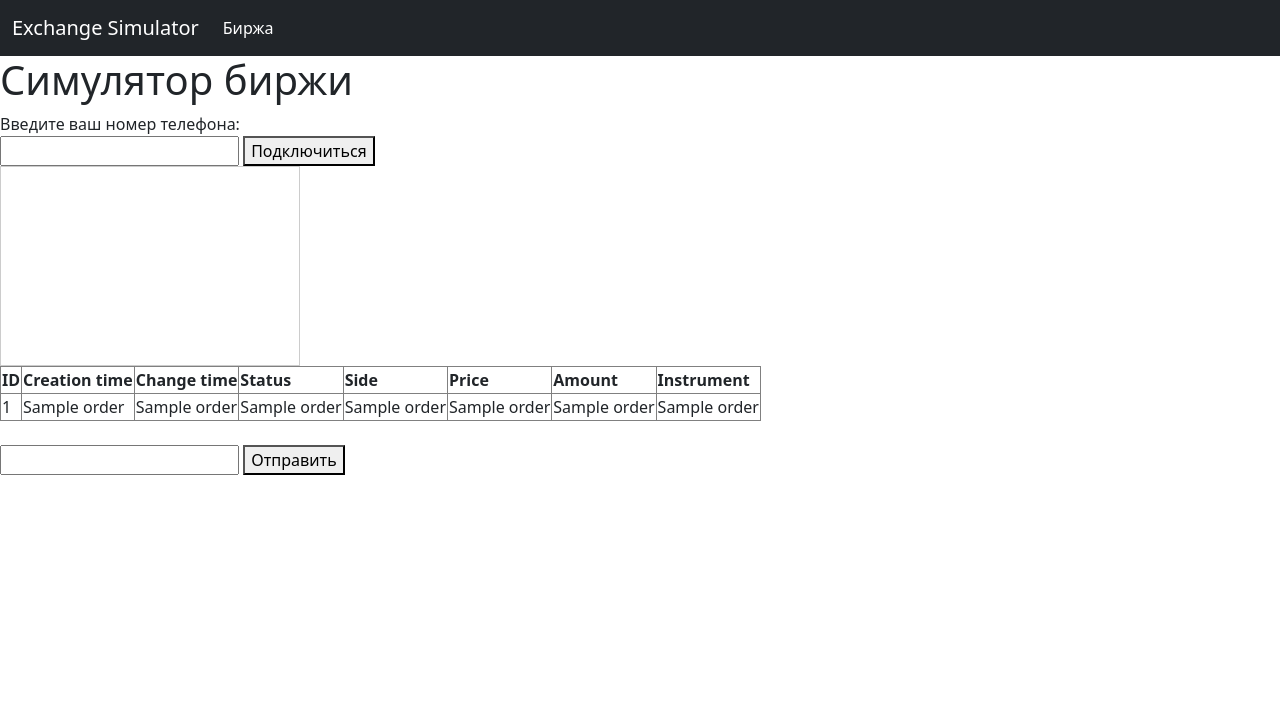
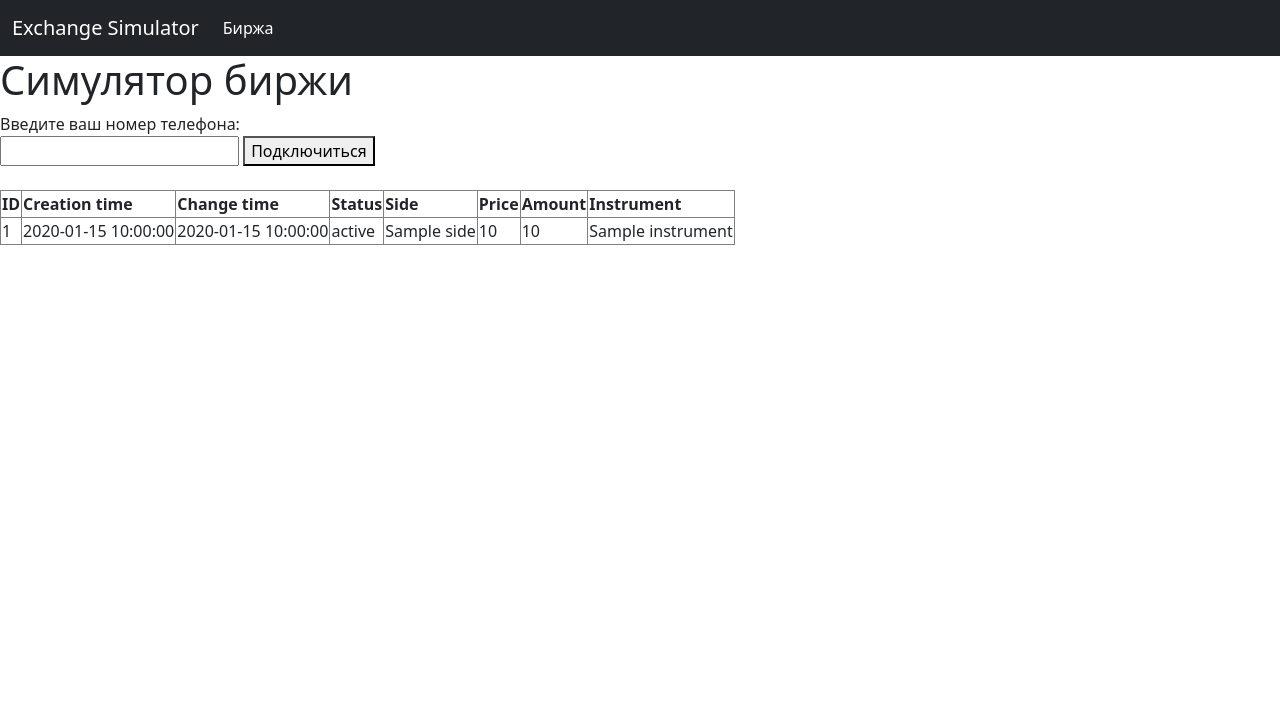
Before and after one commit to 0101Programmer/exchangeSimulator, a FastAPI app: page / in a window 1280 px wide. Shown: the top 715 px of the page. Run offline with FastAPI, Linux system fonts and the light colour scheme; a database or web service that is not in the repository returns one stand-in record (values such as "Sample title"); some libraries are stand-ins or nearby versions.

Commit message:
Доработка HRML шаблона, отладка функции сервера

```diff
--- a/db_config/orders_crud.py
+++ b/db_config/orders_crud.py
@@ -1,5 +1,7 @@
 import random
 from datetime import datetime
+
+import psycopg2.extras
 
 from db_config.db_connection import get_connection
 
@@ -33,7 +35,8 @@ def create_order():
 
 def get_all_orders():
     with get_connection() as conn:
-        with conn.cursor() as curs:
+        # запрос всех записей с авто-конвертацией в словарь
+        with conn.cursor(cursor_factory=psycopg2.extras.RealDictCursor) as curs:
             curs.execute('SELECT * FROM orders')
             orders = curs.fetchall()
             return orders
--- a/server_app.py
+++ b/server_app.py
@@ -22,6 +22,11 @@ order_queue = []
 @app.websocket("/ws/{phone_number}")
 async def websocket_endpoint(websocket: WebSocket, phone_number: int):
     await websocket.accept()
+    print(phone_number)
+    await websocket.send_text("test")
+
+
+    '''
     # Добавляем клиента в список подключенных
     connected_clients.append({"websocket": websocket, "phone_number": phone_number})
     # Приветственное сообщение для нового клиента
@@ -44,6 +49,8 @@ async def websocket_endpoint(websocket: WebSocket, phone_number: int):
     except WebSocketDisconnect:
         # Удаляем клиента из списка при отключении
         connected_clients.remove({"websocket": websocket, "phone_number": phone_number})
+        '''
+
 
 
 # Веб-страница для входа по номеру телефона
--- /dev/null
+++ b/static/css/hidden_element.css
@@ -0,0 +1,3 @@
+.hidden {
+  display: none;
+}
--- a/templates/base.html
+++ b/templates/base.html
@@ -6,6 +6,7 @@
   <title>{% block title %}Bootstrap demo{% endblock %}</title>
   <link href="https://cdn.jsdelivr.net/npm/bootstrap@5.2.3/dist/css/bootstrap.min.css" rel="stylesheet" integrity="sha384-rbsA2VBKQhggwzxH7pPCaAqO46MgnOM80zW1RWuH61DGLwZJEdK2Kadq2F9CUG65" crossorigin="anonymous">
   <link rel="stylesheet" type="text/css" href="/static/css/orders_table.css">
+  <link rel="stylesheet" type="text/css" href="/static/css/hidden_element.css">
 </head>
 <body>
 {% block navbar %}
--- a/templates/exchange_page.html
+++ b/templates/exchange_page.html
@@ -23,13 +23,12 @@
 {% block header %}{{ header }}{% endblock %}
 
 {% block content %}
-<form>
+<form id="connection-form">
   <label for="phone_number">Введите ваш номер телефона:</label><br>
   <input type="number" id="phone_number" required>
   <button type="button" onclick="connectToExchange()">Подключиться</button>
 </form>
-<div id="chatbox" style="border: 1px solid #ccc; width: 300px; height: 200px; overflow-y: scroll;"></div>
-
+<br>
 <table id="orders_table">
     <thead>
         <tr>
@@ -46,47 +45,53 @@
     <tbody>
     {% for order in orders %}
         <tr>
-            <td>{{ order[0] }}</td>
-            <td>{{ order[1] }}</td>
-            <td>{{ order[2] }}</td>
-            <td>{{ order[3] }}</td>
-            <td>{{ order[4] }}</td>
-            <td>{{ order[5] }}</td>
-            <td>{{ order[6] }}</td>
-            <td>{{ order[7] }}</td>
+            <td>{{ order.id }}</td>
+            <td>{{ order.creation_time }}</td>
+            <td>{{ order.change_time }}</td>
+            <td>{{ order.status }}</td>
+            <td>{{ order.side }}</td>
+            <td>{{ order.price }}</td>
+            <td>{{ order.amount }}</td>
+            <td>{{ order.instrument }}</td>
         </tr>
     {% endfor %}
     </tbody>
 </table>
 
-<form>
-  <label for="message"></label><br>
-  <input type="text" id="message" required>
-  <button type="button" onclick="sendMessage()">Отправить</button>
+<form id="order-widget">
+    <label for="instrument-select"></label>
+    <br>
+    <select name="instruments" id="instrument-select">
+        {% for order in orders %}
+        <option value="{{ order }}">{{ order.instrument }}</option>
+        {% endfor %}
+    </select>
+    <label for="order_value"></label>
+    <input type="number" id="order_value" value="">
 </form>
 
+<p id="test"></p>
+
 <script>
+    document.getElementById('order-widget').classList.add('hidden');
     let socket;
     let phone_number;
-  const chatbox = document.getElementById("chatbox");
-
     function connectToExchange() {
         phone_number = document.getElementById("phone_number").value;
         if (phone_number) {
             socket = new WebSocket(`ws://localhost:8000/ws/${phone_number}`);
             socket.onmessage = function(event) {
-        chatbox.innerHTML += event.data + "<br>";
-        chatbox.scrollTop = chatbox.scrollHeight;
+                document.getElementById("test").innerHTML = "works";
+                document.getElementById('connection-form').classList.add('hidden');
+                document.getElementById('order-widget').classList.remove('hidden');
             };
         }
     }
-
-  function sendMessage() {
-    const message = document.getElementById("message").value;
-    if (socket && message) {
-      socket.send(message);
-      document.getElementById("message").value = "";
-    }
+    document.getElementById("instrument-select").addEventListener("change", printMsg);
+    function printMsg() {
+        alert(document.getElementById("instrument-select").value);
+        document.getElementById("order_value").value='111';
+        console.log((document.getElementById("instrument-select").value.slice(12, -1)));
     }
 </script>
 
```
Lines whose indentation alone changed are shown as unchanged.
